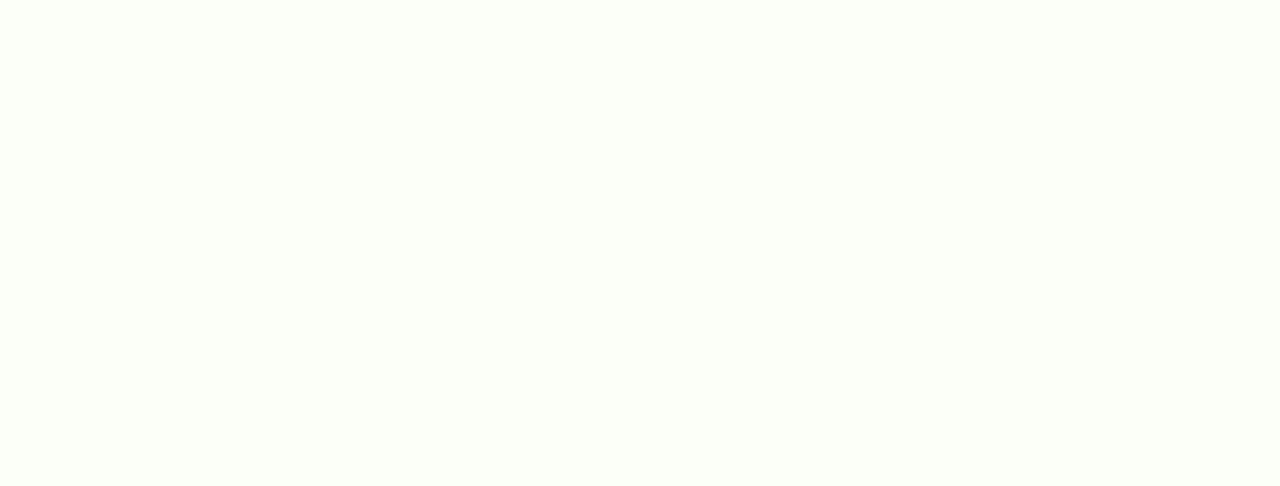
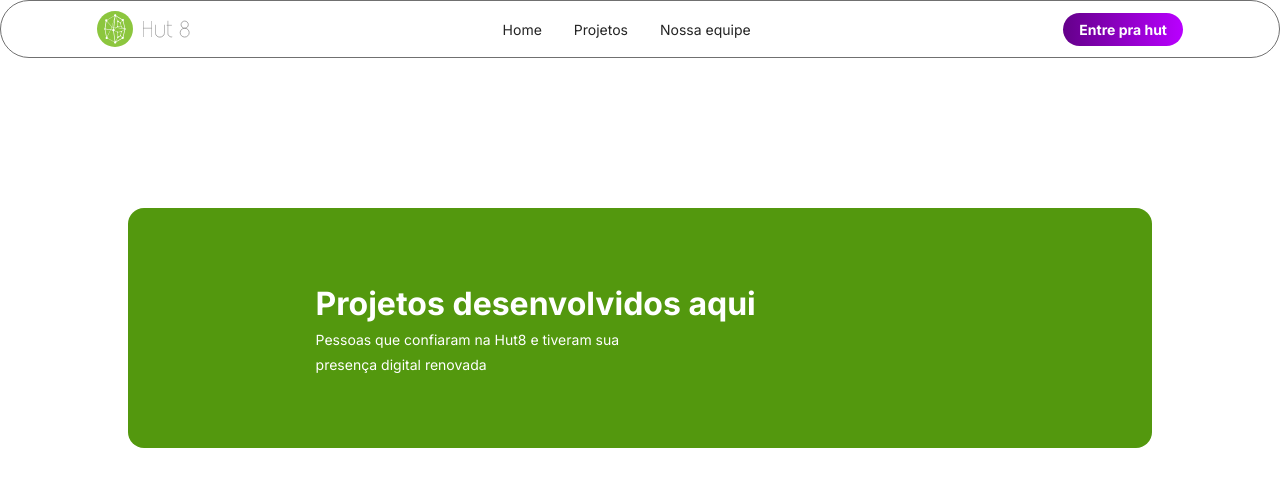
Before and after one commit to Brendler17/hut8, a React (Vite) app in the folder frontend/: page /projects in a window 1280 px wide. Before the commit this address had no page. Shown: the top 486 px of the page. Built offline with nearby package versions, Linux system fonts and the light colour scheme.

Commit message:
feat: criação da página de projeto

```diff
--- a/frontend/src/components/Menu-Items/index.module.css
+++ b/frontend/src/components/Menu-Items/index.module.css
@@ -5,6 +5,7 @@
   background: var(--white);
   padding: 0.625rem 6rem;
   border-radius: 32px;
+  border: 1px solid rgb(112, 112, 112);
 }
 
 .menuItemsLogo {
--- a/frontend/src/components/Menu-Items/index.tsx
+++ b/frontend/src/components/Menu-Items/index.tsx
@@ -1,3 +1,4 @@
+import { Link } from 'react-router-dom';
 import logoHut from '../../assets/logo-hut.svg';
 import styles from './index.module.css';
 
@@ -8,9 +9,9 @@ export function MenuItems() {
         <img src={logoHut} alt="logotipo-hut" />
       </div>
       <div className={styles.menuItemsLinks}>
-        <a href="/">Home</a>
-        <a href="/projects">Projetos</a>
-        <a href="/team">Nossa equipe</a>
+        <Link to="/">Home</Link>
+        <Link to="/projects">Projetos</Link>
+        <Link to="/team">Nossa equipe</Link>
       </div>
       <div className={styles.menuItemsButton}>
         <button type="button">Entre pra hut</button>
--- /dev/null
+++ b/frontend/src/pages/projects/index.tsx
@@ -0,0 +1,22 @@
+import { MenuItems } from '../../components/Menu-Items';
+import styles from './styles.module.css';
+
+export function Projects() {
+  return (
+    <div className={styles.page}>
+      <div className={styles.header}>
+        <MenuItems />
+      </div>
+
+      <div className={styles.bannerContent}>
+        <div className={styles.rectangle}>
+  <div>
+    <h1>Projetos desenvolvidos aqui</h1>
+    <p className={styles.subtitle}>Pessoas que confiaram na Hut8 e tiveram sua <br/></p>
+    <p className={styles.subtitle}>presença digital renovada</p>
+  </div>
+</div>
+      </div>
+    </div>
+  );
+}
--- /dev/null
+++ b/frontend/src/pages/projects/styles.module.css
@@ -0,0 +1,51 @@
+.page {
+  min-height: 100vh;
+  background: #FFFFFF;
+
+  display: flex;
+  flex-direction: column;
+  align-items: center;
+}
+
+.header {
+  width: 100%;
+}
+
+/* container do rectangle */
+.bannerContent {
+  width: 100%;
+  display: flex;
+  justify-content: center;
+  margin-top: 150px;
+}
+
+.rectangle {
+  width: 80%;
+  height: 30vh;
+
+  background: #53980E;
+  border-radius: 16px;
+
+  display: flex;
+  align-items: center;
+
+  padding-left: 40px;
+}
+
+/* organiza os textos em coluna */
+.rectangle div {
+  display: flex;
+  flex-direction: column;
+  padding-left: 15%;
+}
+
+.rectangle h1 {
+  color: white;
+  margin: 0;
+}
+
+.subtitle {
+  color: white;
+  font-size: 14px;
+  margin-top: 8px;
+}
--- a/frontend/src/router.tsx
+++ b/frontend/src/router.tsx
@@ -1,10 +1,12 @@
 import { Route, Routes } from 'react-router-dom';
 import { Home } from './pages/Home';
+import { Projects } from './pages/projects';
 
 export function Router() {
-  return (
-    <Routes>
-      <Route path="/" element={<Home />} />
-    </Routes>
-  );
+ return (
+  <Routes>
+    <Route path="/" element={<Home />} />
+    <Route path="/projects" element={<Projects />} />
+  </Routes>
+);
 }
```
Also changed, not shown: frontend/src/pages/Home/styles.module.css (line endings or trailing spaces), 1 other file (tests, documents, lock files or other folders).
